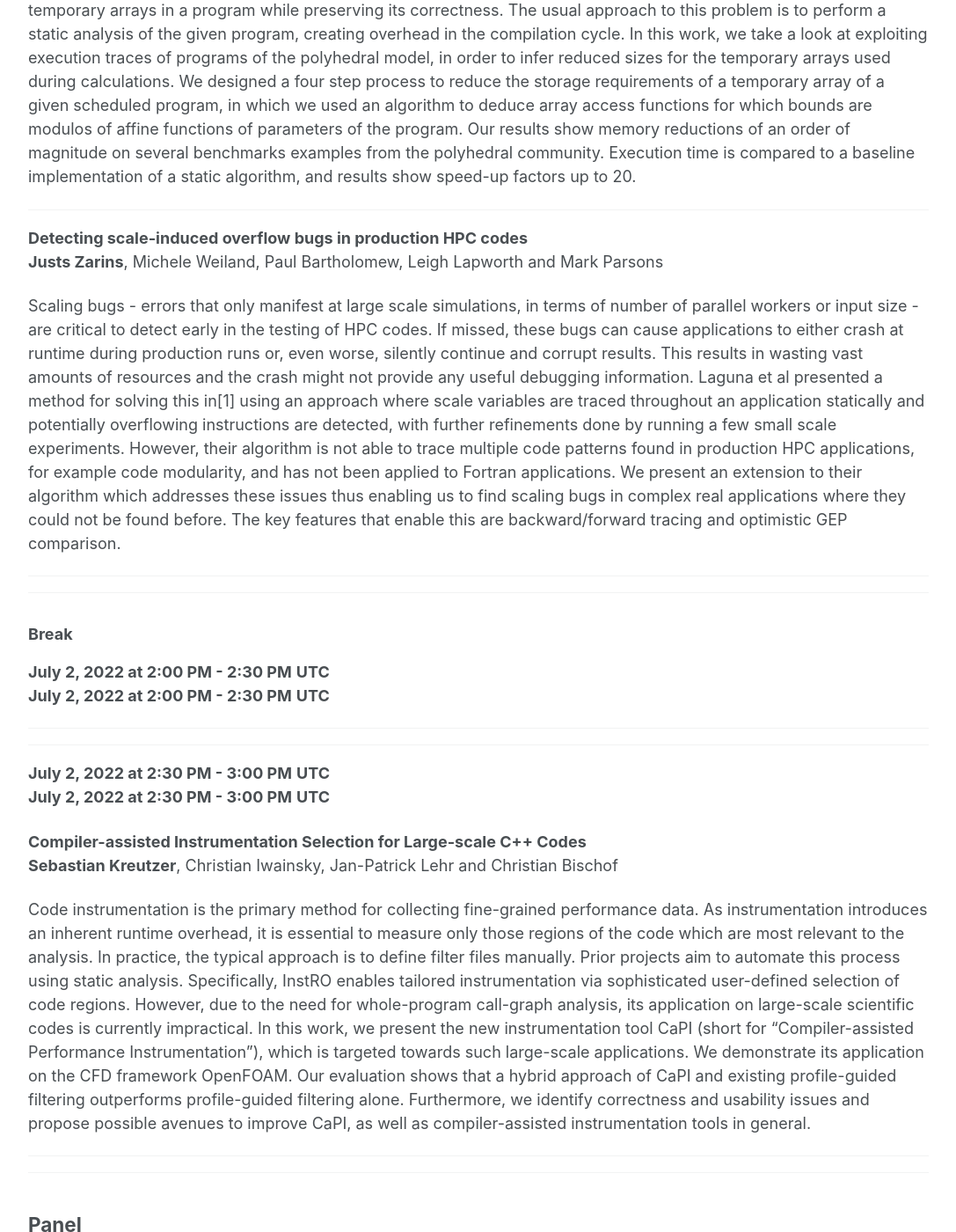
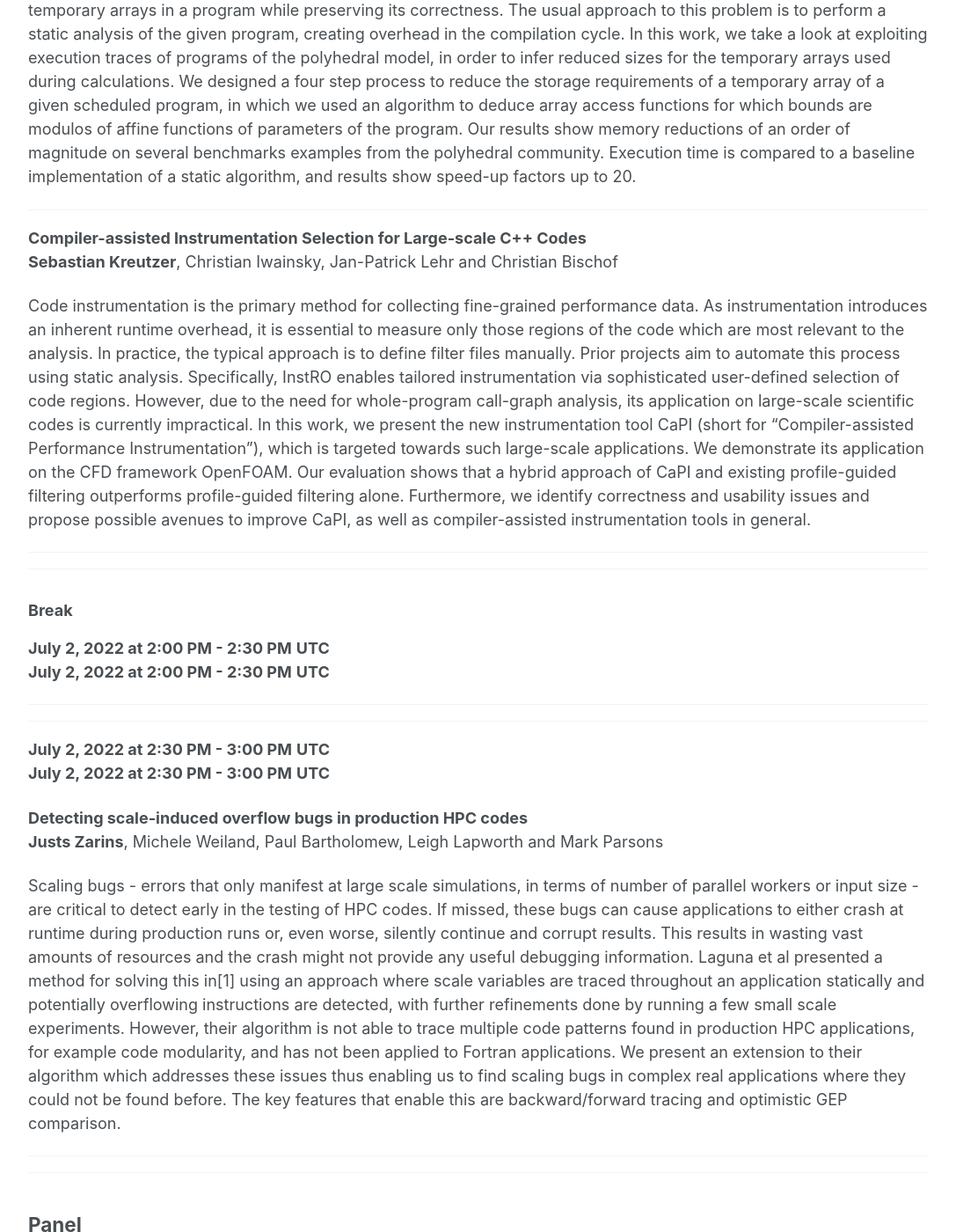
Before and after one commit to c3po-workshop/c3po-workshop.github.io, a Jekyll site: the page built from _pages/2022/program.md, in a window 1280 px wide and 1400 px high, scrolled down 1427 px. Shown: the whole window at 88% size, without its empty margins (96-1183 px from the left). Built offline with Jekyll 4.4.1, drawn with Linux system fonts in a browser that asks for light colours; cached includes are drawn as plain includes; nearby versions of some CDN libraries; some of the changed lines change nothing that is shown.

Commit message:
Fixed program

```diff
--- a/_pages/2022/program.md
+++ b/_pages/2022/program.md
@@ -87,10 +87,10 @@
 
 ---
 
-**Detecting scale-induced overflow bugs in production HPC codes** \\
-**Justs Zarins**, Michele Weiland, Paul Bartholomew, Leigh Lapworth and Mark Parsons
+**Compiler-assisted Instrumentation Selection for Large-scale C++ Codes** \\
+**Sebastian Kreutzer**, Christian Iwainsky, Jan-Patrick Lehr and Christian Bischof
 
-Scaling bugs - errors that only manifest at large scale simulations, in terms of number of parallel workers or input size - are critical to detect early in the testing of HPC codes. If missed, these bugs can cause applications to either crash at runtime during production runs or, even worse, silently continue and corrupt results. This results in wasting vast amounts of resources and the crash might not provide any useful debugging information. Laguna et al presented a method for solving this in[1] using an approach where scale variables are traced throughout an application statically and potentially overflowing instructions are detected, with further refinements done by running a few small scale experiments. However, their algorithm is not able to trace multiple code patterns found in production HPC applications, for example code modularity, and has not been applied to Fortran applications. We present an extension to their algorithm which addresses these issues thus enabling us to find scaling bugs in complex real applications where they could not be found before. The key features that enable this are backward/forward tracing and optimistic GEP comparison.
+Code instrumentation is the primary method for collecting fine-grained performance data. As instrumentation introduces an inherent runtime overhead, it is essential to measure only those regions of the code which are most relevant to the analysis. In practice, the typical approach is to define filter files manually. Prior projects aim to automate this process using static analysis. Specifically, InstRO enables tailored instrumentation via sophisticated user-defined selection of code regions. However, due to the need for whole-program call-graph analysis, its application on large-scale scientific codes is currently impractical. In this work, we present the new instrumentation tool CaPI (short for "Compiler-assisted Performance Instrumentation"), which is targeted towards such large-scale applications. We demonstrate its application on the CFD framework OpenFOAM. Our evaluation shows that a hybrid approach of CaPI and existing profile-guided filtering outperforms profile-guided filtering alone. Furthermore, we identify correctness and usability issues and propose possible avenues to improve CaPI, as well as compiler-assisted instrumentation tools in general.
 
 ---
 ---
@@ -115,10 +115,10 @@
 </script>
 </p>
 
-**Compiler-assisted Instrumentation Selection for Large-scale C++ Codes** \\
-**Sebastian Kreutzer**, Christian Iwainsky, Jan-Patrick Lehr and Christian Bischof
+**Detecting scale-induced overflow bugs in production HPC codes** \\
+**Justs Zarins**, Michele Weiland, Paul Bartholomew, Leigh Lapworth and Mark Parsons
 
-Code instrumentation is the primary method for collecting fine-grained performance data. As instrumentation introduces an inherent runtime overhead, it is essential to measure only those regions of the code which are most relevant to the analysis. In practice, the typical approach is to define filter files manually. Prior projects aim to automate this process using static analysis. Specifically, InstRO enables tailored instrumentation via sophisticated user-defined selection of code regions. However, due to the need for whole-program call-graph analysis, its application on large-scale scientific codes is currently impractical. In this work, we present the new instrumentation tool CaPI (short for "Compiler-assisted Performance Instrumentation"), which is targeted towards such large-scale applications. We demonstrate its application on the CFD framework OpenFOAM. Our evaluation shows that a hybrid approach of CaPI and existing profile-guided filtering outperforms profile-guided filtering alone. Furthermore, we identify correctness and usability issues and propose possible avenues to improve CaPI, as well as compiler-assisted instrumentation tools in general.
+Scaling bugs - errors that only manifest at large scale simulations, in terms of number of parallel workers or input size - are critical to detect early in the testing of HPC codes. If missed, these bugs can cause applications to either crash at runtime during production runs or, even worse, silently continue and corrupt results. This results in wasting vast amounts of resources and the crash might not provide any useful debugging information. Laguna et al presented a method for solving this in[1] using an approach where scale variables are traced throughout an application statically and potentially overflowing instructions are detected, with further refinements done by running a few small scale experiments. However, their algorithm is not able to trace multiple code patterns found in production HPC applications, for example code modularity, and has not been applied to Fortran applications. We present an extension to their algorithm which addresses these issues thus enabling us to find scaling bugs in complex real applications where they could not be found before. The key features that enable this are backward/forward tracing and optimistic GEP comparison.
 
 ---
 ---
```
